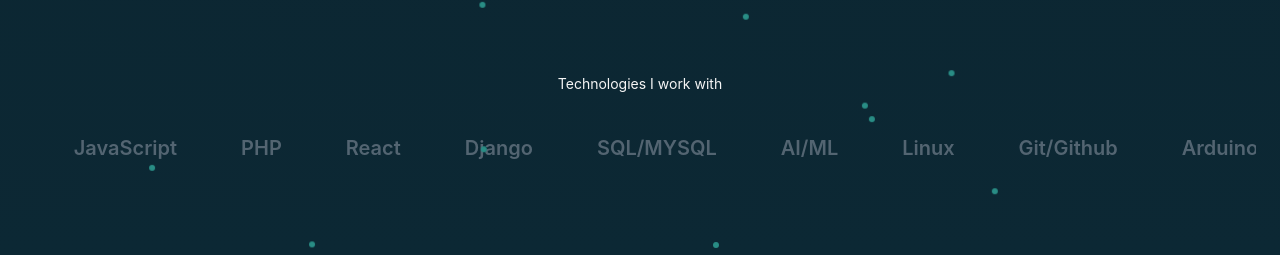
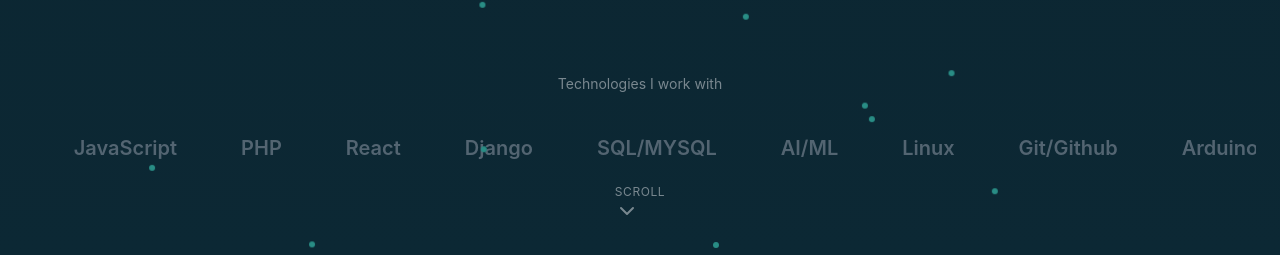
Before and after one commit to Primiyukii/Portfolio, a React (Vite) app: page / in a window 1280 px wide. Shown: the part 1020-1275 px from the top of the page. Built offline with nearby package versions, Linux system fonts and the light colour scheme.

Commit message:
Hero Section and Navbar changes

```diff
--- a/src/layout/Navbar.jsx
+++ b/src/layout/Navbar.jsx
@@ -1,6 +1,6 @@
 import { Button } from "@/components/Button";
 import { Menu } from "lucide-react";
-import { useState } from "react";
+import { useEffect, useState } from "react";
 import { X } from "lucide-react";
 
 const navLinks = [
@@ -12,8 +12,26 @@
 
 export const Navbar = () => {
     const [isMobileMenuOpen, setIsMobileMenuOpen] = useState(false);
+    const [isScrolled, setIsScrolled] = useState(false);
+
+
+    useEffect(() => {
+        const handleScroll = () => {
+            setIsScrolled(window.scrollY > 50);
+        };
+
+        window.addEventListener("scroll", handleScroll);
+
+        return () => {
+            window.removeEventListener("scroll", handleScroll);
+        };
+    }, []);
     return (
-    <header className="fixed top-0 left-0 right-0 transistion-all duration-300 z-50">
+    <header
+        className={`fixed top-0 left-0 right-0 transition-all duration-300 z-50 ${
+        isScrolled ? "bg-background/80 backdrop-blur-sm border-b border-border" : ""
+        }`}
+    >
         <nav className="container mx-auto px-4 flex items-center justify-between">
             <a href="#" className="text-xl font-bold tracking-tight hover:text-blue-500 transition-colors duration-300">Portfolio</a>
 
--- a/src/sections/Hero.jsx
+++ b/src/sections/Hero.jsx
@@ -1,4 +1,4 @@
-import { ArrowRight, Download } from 'lucide-react';
+import { ArrowRight, Download, ChevronDown } from 'lucide-react';
 import { FaGithub, FaLinkedin} from 'react-icons/fa';
 import { Button } from '@/components/Button';
 import { AnimatedBorderButton } from '../components/AnimatedBorderButton';
@@ -143,7 +143,7 @@
           </div>
 
           <div className="mt-20 animate-fade-in animation-delay-600">
-            <p className="text-sm text-muted-foreground mb-6 text-center">Technologies I work with</p>
+            <p className="text-sm mb-6 text-center text-gray-200/50">Technologies I work with</p>
             <div className="relative overflow-hidden">
               <div className="flex animate-marquee">
                 {[...skills, ...skills].map((skill, idx) => (
@@ -157,6 +157,16 @@
               </div>
           </div>
         </div>
+
+        <div className="absolute bottom-8 inset-x-0 flex justify-center z-20 animate-fade-in animation-delay-800">
+           <a href="#about"
+           clasName="flex flex-col items-center justify-center gap-2 text-muted-foreground hover:text-primary transition-colors group"
+           >
+            <span className="text-xs uppercase tracking-wider leading-none text-gray-200/50">Scroll </span>
+            <ChevronDown className="w-6 h-6 animate-bounce shrink-0 text-gray-200/50" />
+           </a>
+
+        </div>
     </section>
   );
 };
```
